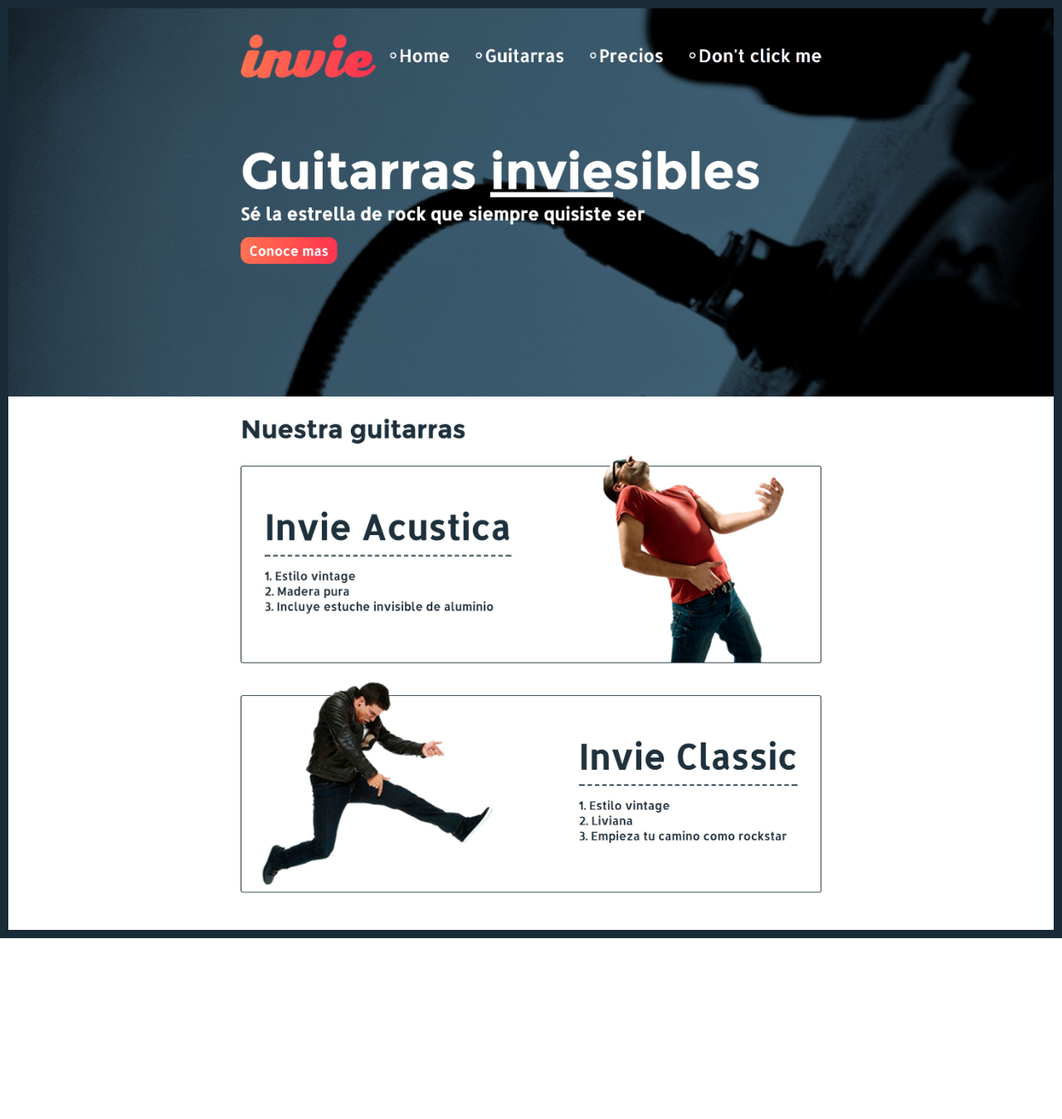
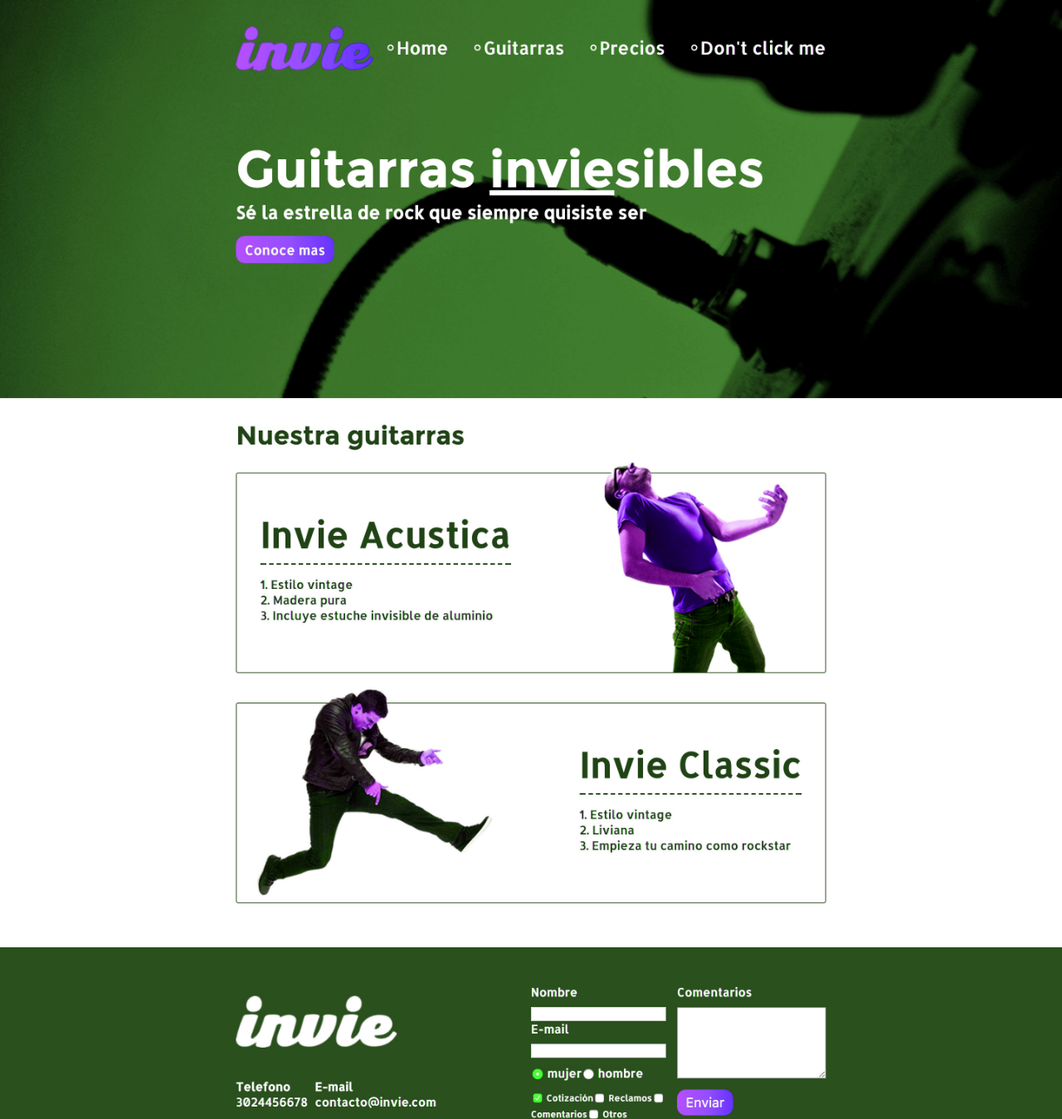
Before and after one commit to aabrahamluis/viegit, a plain HTML site: page index.html in a window 1280 px wide. Shown: the whole page at 83% size. Before the commit the page ends 1131 px from the top, so only its background shows below. Drawn offline with Linux system fonts and the light colour scheme.

Commit message:
nueva version de invie-verde

```diff
--- a/index.html
+++ b/index.html
@@ -6,7 +6,7 @@
 
 		body{
 			margin: 0;
-			border: 10px solid #192b36;
+
 		}
 		img{
 			max-width: 100%;
@@ -16,9 +16,7 @@
 
 </head>
 <body>
-	<img src="images/header.jpg" alt="Aqui header">
-	<img src="images/hero.jpg" alt="aquiheader">
-	<img src="images/acustica.jpg" alt="aqui acustica">
-	<img src="images/clasica.jpg" alt="aquiclasica">
+
+	<img src="nueva-version.jpg" alt="">
 </body>
 </html>
```
Also changed, not shown: nueva-version.jpg (added).
